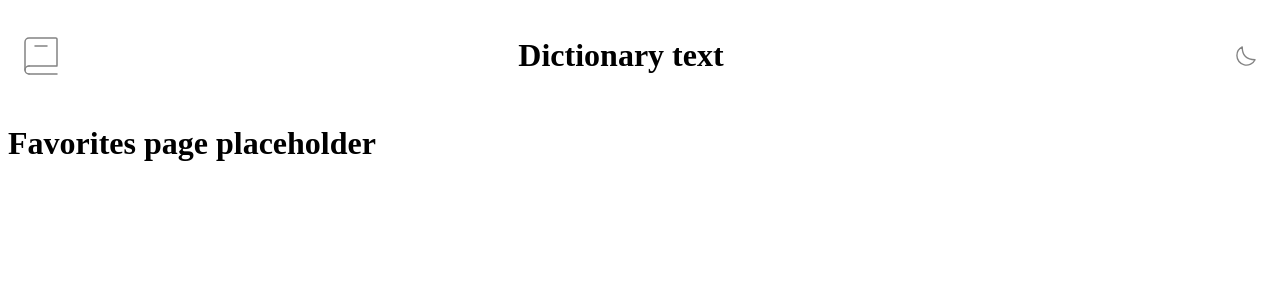
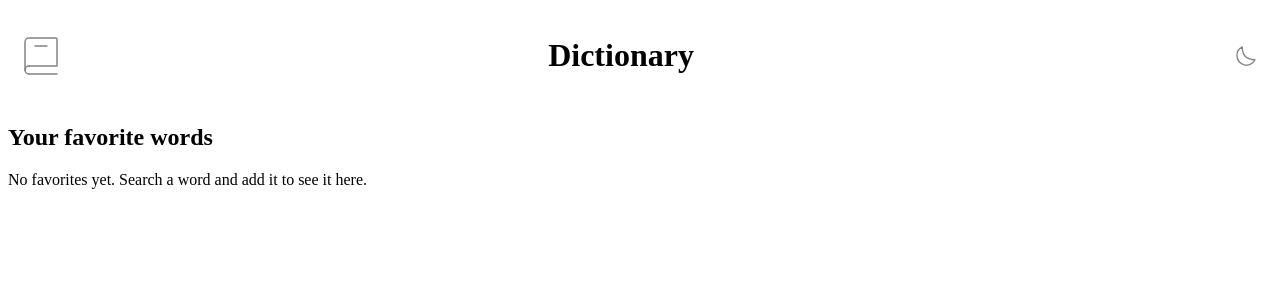
Before and after one commit to Byakuya91/Dictionary-App, a React (Vite) app: page /favorites in a window 1280 px wide. Shown: the top 300 px of the page. Built offline with nearby package versions, Linux system fonts and the light colour scheme.

Commit message:
Added parts of speech to MeaningsList. Worked out shape for favorites list and working to code out CRUD functions for favorites.

```diff
--- a/src/App.jsx
+++ b/src/App.jsx
@@ -12,12 +12,22 @@ import {
 } from "react-router-dom";
 
 function App() {
+  // ? STEPS FOR FavoritesPage.jsx
+  // TODO:
+  // 0. Decide on a shape for the favorites state(DONE)
+  // 1. Add the favorites state to the App component.(ONGOING)
+  // 2. Pass the favorites state to the FavoritesPage component
+  // 3. Pass the onRemoveFavorite function to the FavoritesPage component
+
   // Global theme & font state (shared across all pages)
   const [toggleTheme, setToggleTheme] = useState(true);
   const [font, setFont] = useState("inter");
+  const [favorites, setFavorites] = useState([]);
 
   const handleToggleTheme = () => setToggleTheme((prev) => !prev);
   const handleFontChange = (newFont) => setFont(newFont);
+
+  // ? Functions for FavoritesPage.jsx
 
   return (
     <main className={`${toggleTheme ? "light" : "dark"} ${font}`}>
--- a/src/Components/Dic_Header/Header/Header.jsx
+++ b/src/Components/Dic_Header/Header/Header.jsx
@@ -14,7 +14,7 @@ const Header = ({ toggle, handleToggleTheme, font, handleFontChange }) => {
         </div>
 
         <div className={styles.center}>
-          <h1>Dictionary text</h1>
+          <h1>Dictionary</h1>
         </div>
 
         <div className={styles.right}>
--- a/src/Components/Dict_Content/Definitions/Definitions.jsx
+++ b/src/Components/Dict_Content/Definitions/Definitions.jsx
@@ -3,7 +3,7 @@ import DefinitionItems from "./DefinitionsItems/DefinitionsItems";
 import { v4 as uuidv4 } from "uuid";
 
 // Definitions component that receives 'meaning' object as props
-const Definitions = ({ meaning }) => {
+const Definitions = ({ meaning, partsOfSpeech }) => {
   //S1 Map each definition in 'meaning.definitions' to DefinitionItems components
   const word_definitions = meaning.definitions.map((def) => (
     <DefinitionItems key={uuidv4()} definitions={def} />
@@ -18,7 +18,7 @@ const Definitions = ({ meaning }) => {
   //S4 Render the Definitions component
   return (
     <div>
-      <h2>{meaning.partOfSpeech}</h2>
+      <h3> Parts of speech:{meaning.partOfSpeech}</h3>
       <h3>Meaning</h3>
       <ul>{word_definitions}</ul>
       {displaySynonymHeader && (
--- a/src/pages/Favorites/FavoritesPage.jsx
+++ b/src/pages/Favorites/FavoritesPage.jsx
@@ -1,9 +1,24 @@
 import React from "react";
 
-const FavoritesPage = () => {
+const FavoritesPage = ({ favorites, onRemoveFavorite }) => {
+  const safeFavorites = favorites || []; // temporary stub
+
   return (
-    <div>
-      <h1>Favorites page placeholder</h1>
+    <div className="container">
+      <h2>Your favorite words</h2>
+
+      {safeFavorites.length === 0 ? (
+        <p>No favorites yet. Search a word and add it to see it here.</p>
+      ) : (
+        <ul>
+          {safeFavorites.map((word) => (
+            <li key={word}>
+              {word}
+              <button onClick={() => onRemoveFavorite(word)}>Remove</button>
+            </li>
+          ))}
+        </ul>
+      )}
     </div>
   );
 };
```
